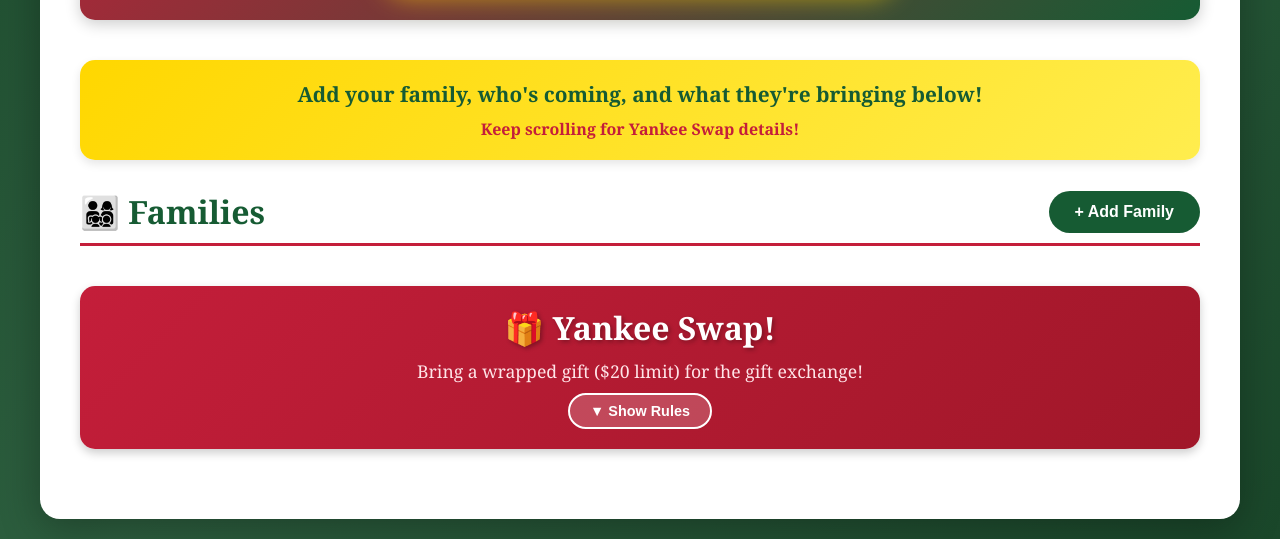
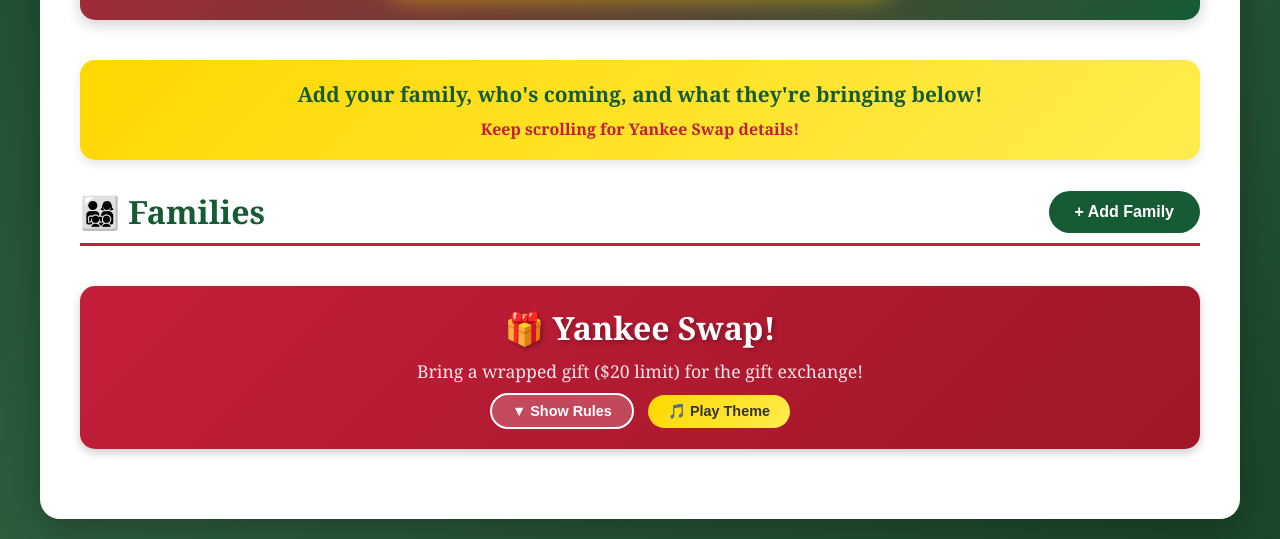
Before and after one commit to tommertron/xmasParty, a website: page public/index.html in a window 1280 px wide. Shown: the part 517-1056 px from the top of the page. Drawn offline with Linux system fonts and the light colour scheme; no server answers.

Commit message:
added theme song!

```diff
--- a/public/app.js
+++ b/public/app.js
@@ -371,5 +371,30 @@ function toggleYankeeRules() {
     }
 }
 
+// Yankee Swap theme music
+function toggleTheme(e) {
+    if (e) e.stopPropagation();
+    const audio = document.getElementById('yankeeTheme');
+    const btn = document.getElementById('themeBtn');
+    if (audio.paused) {
+        audio.play();
+        btn.textContent = '🔊 Stop Theme';
+    } else {
+        audio.pause();
+        audio.currentTime = 0;
+        btn.textContent = '🎵 Play Theme';
+    }
+}
+
+// Reset button when audio ends
+document.addEventListener('DOMContentLoaded', () => {
+    const audio = document.getElementById('yankeeTheme');
+    if (audio) {
+        audio.addEventListener('ended', () => {
+            document.getElementById('themeBtn').textContent = '🎵 Play Theme';
+        });
+    }
+});
+
 // Initialize on page load
 init();
--- a/public/index.html
+++ b/public/index.html
@@ -108,7 +108,9 @@
             <div class="yankee-swap-header" onclick="toggleYankeeRules()">
                 <h2>🎁 Yankee Swap!</h2>
                 <p class="yankee-teaser">Bring a wrapped gift ($20 limit) for the gift exchange!</p>
-                <button class="expand-btn" id="expandBtn">▼ Show Rules</button>
+                <button class="expand-btn" id="expandBtn" onclick="event.stopPropagation(); toggleYankeeRules()">▼ Show Rules</button>
+                <button class="theme-btn" id="themeBtn" onclick="toggleTheme(event)">🎵 Play Theme</button>
+                <audio id="yankeeTheme" src="Yankee swap.mp3"></audio>
             </div>
             <div class="yankee-rules" id="yankeeRules" style="display: none;">
                 <p class="rules-final">These are the final rules. There shall be no changes.</p>
--- a/public/style.css
+++ b/public/style.css
@@ -309,6 +309,24 @@ body {
 
 .expand-btn:hover {
     background: rgba(255, 255, 255, 0.3);
+}
+
+.theme-btn {
+    background: linear-gradient(135deg, #ffd700 0%, #ffed4e 100%);
+    border: none;
+    color: #333;
+    padding: 8px 20px;
+    border-radius: 20px;
+    cursor: pointer;
+    font-size: 0.9em;
+    font-weight: bold;
+    transition: all 0.3s ease;
+    margin-left: 10px;
+}
+
+.theme-btn:hover {
+    transform: scale(1.05);
+    box-shadow: 0 4px 15px rgba(255, 215, 0, 0.4);
 }
 
 .yankee-rules {
```
Also changed, not shown: 1 other file.
